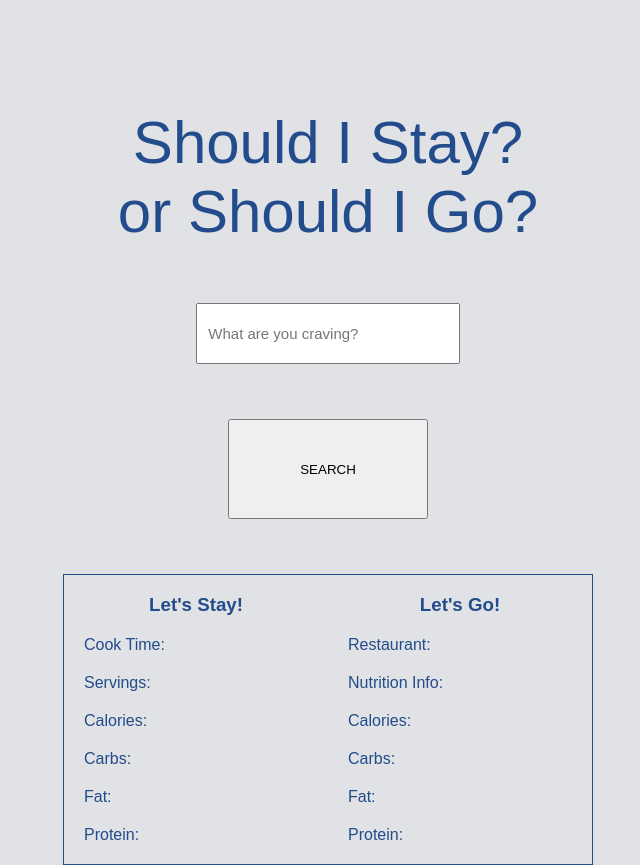
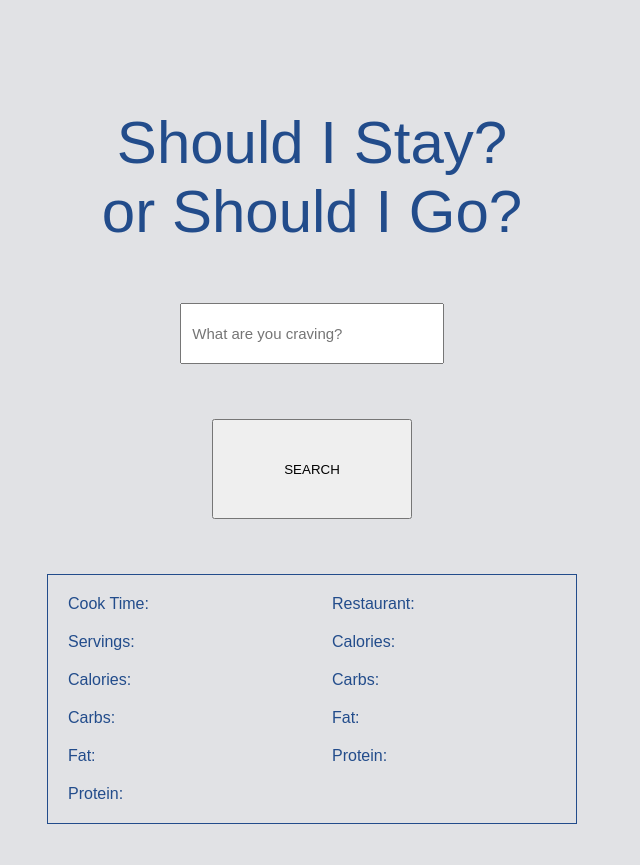
Before and after one commit to taliabahar/Should-I-Stay-or-Should-I-Go, a React (Create React App) app in the folder stayorgo/: page / in a window 1280 px wide. Shown: the whole page, without its empty margins (0-640 px from the left). After the commit the page ends 824 px from the top, so only its background shows below. Built offline with nearby package versions, Linux system fonts and the light colour scheme; a web font is replaced by a local one.

Commit message:
More styling

```diff
--- a/stayorgo/src/Comparison.css
+++ b/stayorgo/src/Comparison.css
@@ -3,7 +3,7 @@ body {
   width: 100vw;
   display: grid;
   grid-template-columns: 50% 50%;
-  grid-template-rows: 5% 95%;
+  grid-template-rows: 50% 50%;
 }
 
 .Comparison {
@@ -51,3 +51,7 @@ body {
   grid-column: 2 / span 1;
   text-align: center;
 }
+
+#stay h1, #go h1 {
+  border: none;
+}
--- a/stayorgo/src/Comparison.js
+++ b/stayorgo/src/Comparison.js
@@ -16,6 +16,7 @@ function Comparison() {
       <div className="result">
         <Results></Results>
       </div>
+
     </div>
   );
 }
--- a/stayorgo/src/InputFields.css
+++ b/stayorgo/src/InputFields.css
@@ -1,8 +1,9 @@
 body {
   display: grid;
-  grid-template-columns: 50% 50%;
+  grid-template-columns: 100%;
   grid-template-rows: 50% 50%;
   text-align: center;
+  float: right;
 }
 
 h1 {
@@ -31,9 +32,3 @@ button {
   grid-column: 1 / span 1;
   grid-row: 2 / span 1;
 }
-
-.Results {
-  display: grid;
-  grid-column: 2 / span 1;
-  grid-row: 1 / span 1;
-}
--- a/stayorgo/src/InputFields.js
+++ b/stayorgo/src/InputFields.js
@@ -8,6 +8,8 @@ import {
   menuItemSearch,
   menuItemId
 } from "./spoonAPI.js";
+// import Comparison from "./Comparison";
+import { Link } from "react-router-dom";
 
 function InputFields() {
   const [foodEntry, setFoodEntry] = useState("");
@@ -39,6 +41,7 @@ function InputFields() {
     try {
       //all menu stuff
       const menuItemSearchResults = await menuItemSearch(foodEntry);
+      let randomMenuIndex = Math.random() * menuItemSearchResults.totalMenuItems;
 
       setMenuID(menuItemSearchResults.menuItems[0].id);
       setMenuImage(menuItemSearchResults.menuItems[0].image);
@@ -54,6 +57,7 @@ function InputFields() {
 
       //all recipe stuff
       const searchRecipeResults = await searchRecipe(foodEntry);
+      let randomRecipeIndex = Math.random() * searchRecipe.totalResults;
 
       setRecipeID(searchRecipeResults.results[0].id);
       setRecipeCookTime(searchRecipeResults.results[0].readyInMinutes);
@@ -69,12 +73,12 @@ function InputFields() {
       setRecipeProtein(recipeNutritionInfo.protein);
       // ---------------------------------------------------------------------------
       // CAN INCOPORATE RANDOMIZATION ONCE WE GET APIS TO WORK :)
-      // let randomRecipeIndex = Math.random() * searchRecipe.totalResults;
+
       // setRecipeID(searchRecipeResults.results[randomRecipeIndex].id);
       // setRecipeImage(searchRecipeResults.results[randomRecipeIndex].image);
       // setRecipeTitle(searchRecipeResults.results[randomRecipeIndex].title);
 
-      // let randomMenuIndex = Math.random() * menuItemSearchResults.totalMenuItems;
+
       // setMenuID(menuItemSearchResults.menuItems[randomMenuIndex].id);
       // setMenuImage(menuItemSearchResults.menuItems[randomMenuIndex].image);
       // setMenuTitle(menuItemSearchResults.menuItems[randomMenuIndex].title);
--- a/stayorgo/src/Results.css
+++ b/stayorgo/src/Results.css
@@ -6,6 +6,7 @@
   /* width: 400px;
   height: 200px; */
   margin: 55px;
+  grid-row: 1;
 }
 
 h2{
--- a/stayorgo/src/Results.js
+++ b/stayorgo/src/Results.js
@@ -9,23 +9,9 @@ const Results =({
   recipeTitle, recipeCookTime, recipeServings, recipeImage,
   recipeCal, recipeCarbs, recipeFat, recipeProtein
 })=> {
-
-  { console.log("IN Results menu id ", menuID)
-  console.log("IN Results recipe id", recipeID)
-  console.log("In Results menu chain", menuChain)
-  console.log("In Results menu title", menuTitle)
-  console.log("In Results menu calories", menuCal)
-  console.log("In Results menu carbs", menuCarbs)
-  console.log("In Results menu fat", menuFat)
-  console.log("In Results menu Protein", menuProtein)
-  console.log("In Results menu image", menuImage)
-  console.log("IN results recipe title", recipeTitle)
-  console.log("IN results recipe image", recipeImage) }
-
   return (
     <div className="Results">
       <div id="stay">
-        <h3>Let's Stay!</h3>
         <h2>{recipeTitle}</h2>
         <p>Cook Time: {recipeCookTime}</p>
         <p>Servings: {recipeServings}</p>
@@ -35,17 +21,14 @@ const Results =({
         <p>Protein: {recipeProtein}</p>
       </div>
       <div id="go">
-        <h3>Let's Go!</h3>
         <h2>{menuTitle}</h2>
         <p>Restaurant: {menuChain}</p>
-        <p>Nutrition Info: </p>
         <p>Calories: {menuCal}</p>
         <p>Carbs: {menuCarbs}</p>
         <p>Fat: {menuFat}</p>
         <p>Protein: {menuProtein}</p>
       </div>
     </div>
-
   );
 }
 
--- a/stayorgo/src/spoonAPI.js
+++ b/stayorgo/src/spoonAPI.js
@@ -1,5 +1,6 @@
 let api = "https://api.spoonacular.com";
-let token = "f7deaa757e034458bb5c8a8b911c82eb";
+// let token = "f7deaa757e034458bb5c8a8b911c82eb";
+let token = "f55bd8ceba144ee2a5e8e076bf69c684";
 
 // GET https://api.spoonacular.com/recipes/search -gets ID to feed into next call
 // GET https://api.spoonacular.com/recipes/{id}/nutritionWidget.json
```
